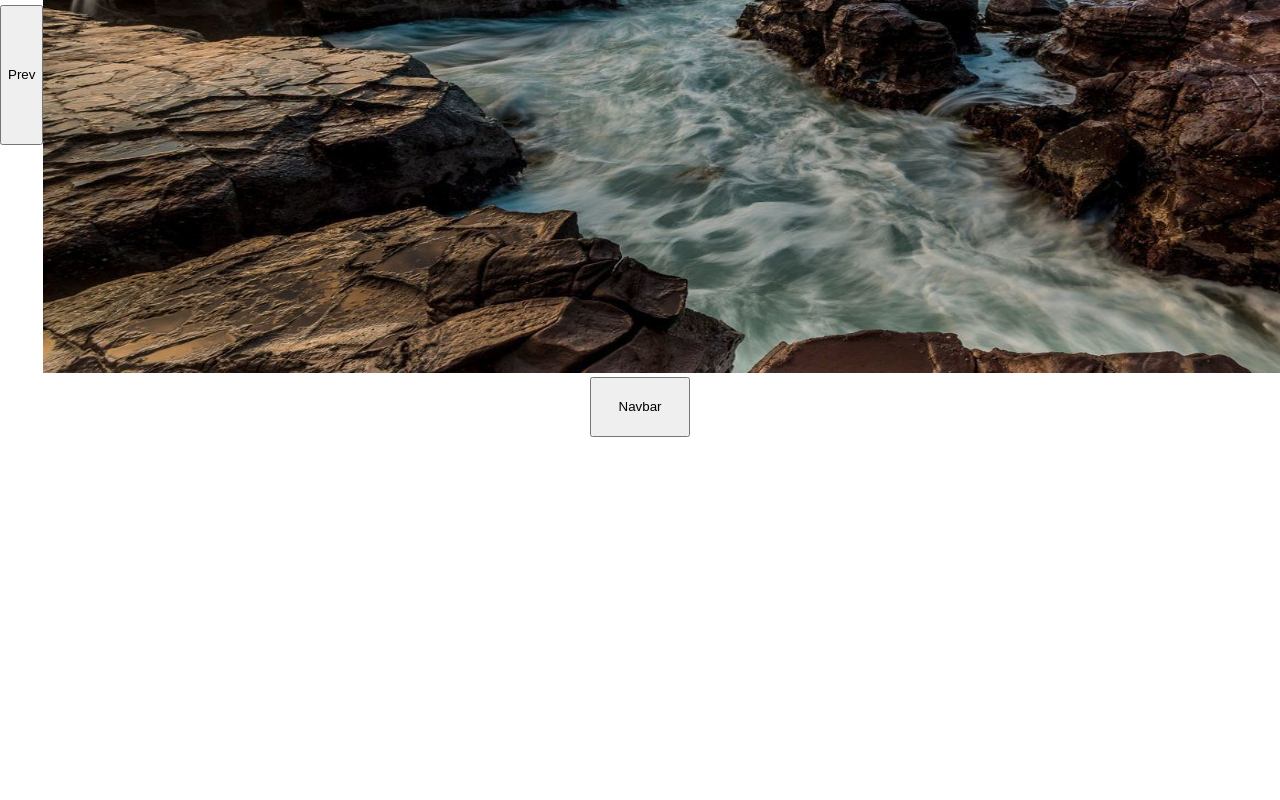
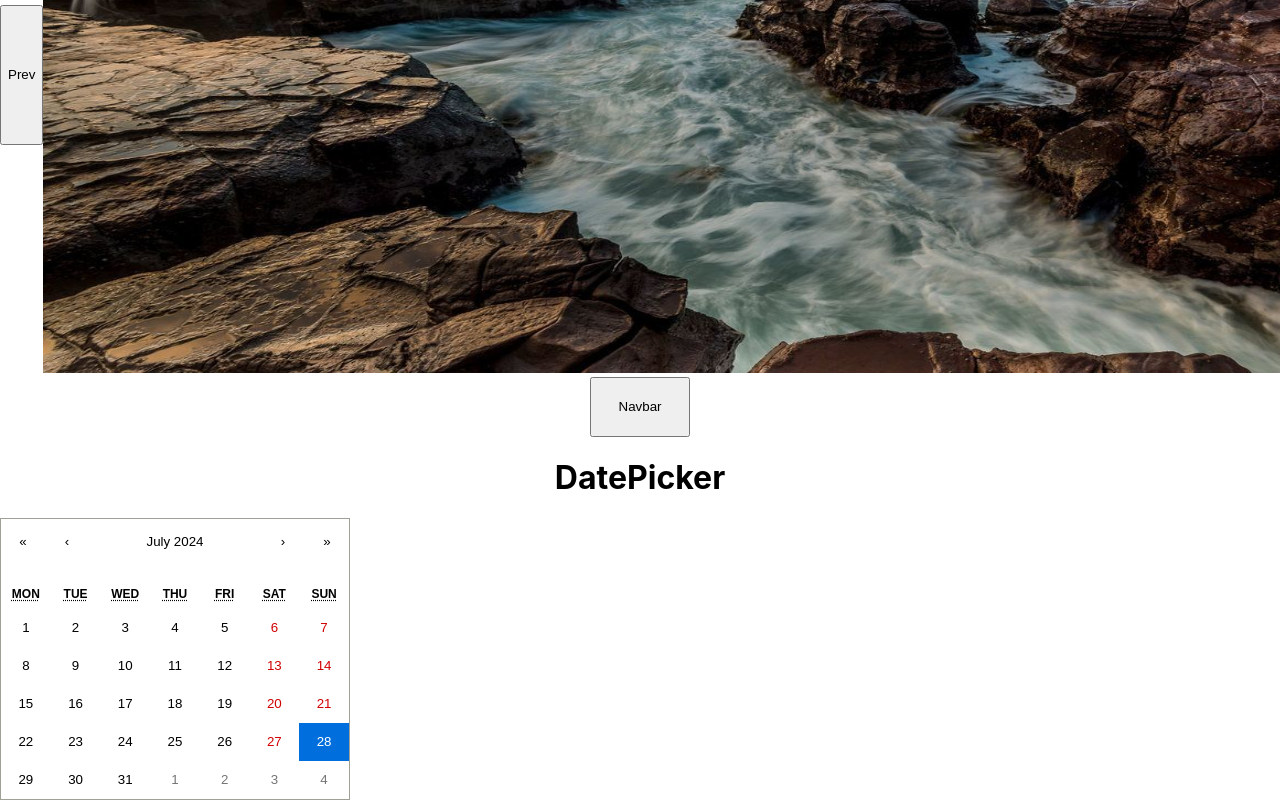
Before and after one commit to aparajit0511/ReactLLD, a React (Create React App) app: page / in a window 1280 px wide. Shown: the part 1749-2549 px from the top of the page. Before the commit the page ends 2186 px from the top, so only its background shows below. Built offline with nearby package versions, Linux system fonts and the light colour scheme.

Commit message:
Date Picker

```diff
--- a/package.json
+++ b/package.json
@@ -11,6 +11,7 @@
     "@testing-library/react": "^13.4.0",
     "@testing-library/user-event": "^13.5.0",
     "react": "^18.3.1",
+    "react-calendar": "^5.0.0",
     "react-dom": "^18.3.1",
     "react-icons": "^5.2.1",
     "react-router-dom": "^6.25.1",
--- a/src/App.js
+++ b/src/App.js
@@ -5,10 +5,10 @@
 import Counter from "./LLD/Counter";
 import Email from "./LLD/Email";
 import InfiniteScroll from "./LLD/InfiniteScroll";
-import Navbar from "./LLD/Navbar/Navbar";
 import PopOver from "./LLD/PopOver";
 import Popup from "./LLD/Popup";
 import StarRating from "./LLD/StarRating";
+import DatePicker from "./LLD/DatePicker";
 
 function App() {
   return (
@@ -24,6 +24,7 @@
       <Link to="/navbar">
         <button style={{ width: "100px", height: "60px" }}>Navbar</button>
       </Link>
+      <DatePicker />
     </div>
   );
 }
--- /dev/null
+++ b/src/LLD/DatePicker.js
@@ -0,0 +1,24 @@
+import React, { useState } from "react";
+import Calendar from "react-calendar";
+import "react-calendar/dist/Calendar.css";
+
+function DatePicker() {
+  const [date, setDate] = useState(new Date());
+
+  const onChange = (newDate) => {
+    setDate(newDate);
+  };
+
+  const onClickDay = (clickedDate) => {
+    alert("Clicked date is - " + clickedDate);
+  };
+
+  return (
+    <div>
+      <h1>DatePicker</h1>
+      <Calendar value={date} onChange={onChange} onClickDay={onClickDay} />
+    </div>
+  );
+}
+
+export default DatePicker;
```
Also changed, not shown: 1 other file (tests, documents, lock files or other folders).
